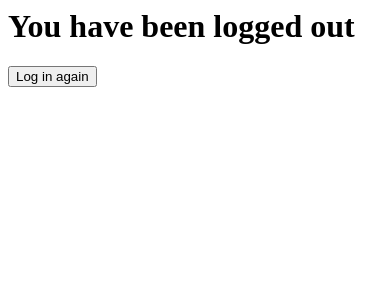
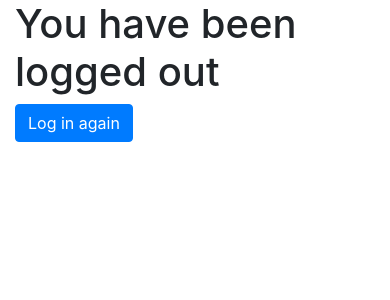
Before and after one commit to scottwmaxwell/seshnet, a Django app: page /logout/ in a window 390 px wide. Shown: the top 300 px of the page. Run offline with Django 4.2, Linux system fonts and the light colour scheme; a user stored in the database is signed in; some libraries are stand-ins or nearby versions.

Commit message:
Changed button colors and made forms mobile friendly

```diff
--- a/users/templates/users/login.html
+++ b/users/templates/users/login.html
@@ -7,11 +7,11 @@
 		<form method="POST">
 			{% csrf_token%}
 			<fieldset class="form-group">
-				<legend class='border-bottom mb-4'>Log In</legend>
+				<legend class='border-bottom mb-4'>Log into Seshnet</legend>
 				{{ form|crispy }}
 			</fieldset>
 			<div>
-				<button class = 'btn btn-primary' style='background-color: #ce650a !important' type="Submit">Log in</button>
+				<button class = 'btn' style='background-color: #ce650a; color: white;' type="Submit">Log in</button>
 			</div>
 
 			<div>
--- a/users/templates/users/logout.html
+++ b/users/templates/users/logout.html
@@ -1,10 +1,15 @@
-<div class="">
+{% extends 'nets/base.html' %}
+
+{% block content %}
+<div class="container">
 	<div method="content-section">
 		<div>
             <h1>You have been logged out</h1>
 			<small>
-			     <a href="{% url 'login' %}"><button>Log in again</button></a>
+			     <button class='btn btn-primary' onclick="location.href='{% url 'login' %}'">Log in again</button>
 			</small>
 		</div>
 	</div>
 </div>
+
+{% endblock content %}
--- a/users/templates/users/signup.html
+++ b/users/templates/users/signup.html
@@ -8,11 +8,11 @@
 <form method="POST">
 	{% csrf_token %}
 	<fieldset class="">
-		<legend class=''>Sign Up</legend>
+		<legend class=''>Sign Up for Seshnet</legend>
 		{{ form|crispy }}
 	</fieldset>
 	<div>
-		<button class = 'btn btn-primary' type="Submit">Sign Up</button>
+		<button class = 'btn' style='background-color: #ce650a; color: white;' type="Submit">Sign Up</button>
 	</div>
 
 	<div>
```
Also changed, not shown: nets/templates/nets/home-unathenticated.html (+12 -1 lines), db.sqlite3.
